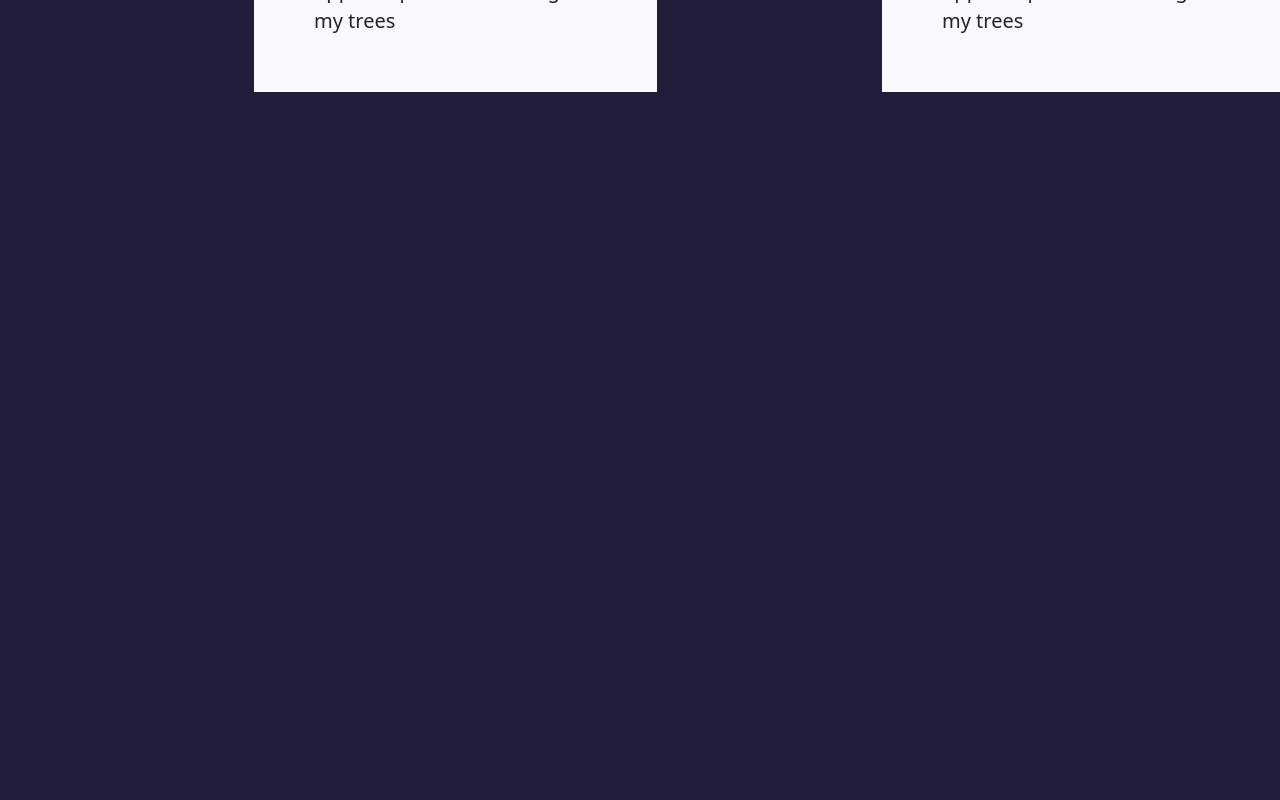
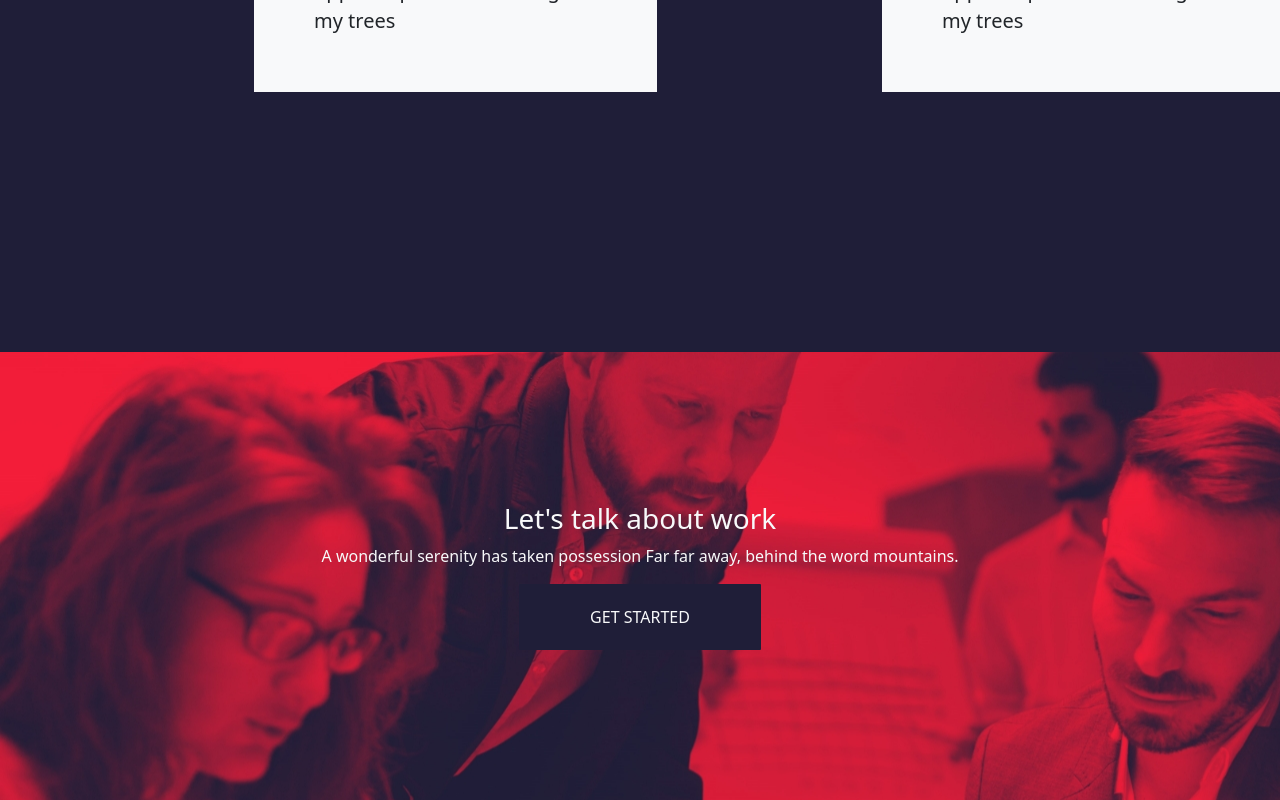
Before and after one commit to ericaostini/proj-html-vuejs, a Vue app: page / in a window 1280 px wide. Shown: the part 4213-5013 px from the top of the page. Before the commit the page ends 4505 px from the top, so only its background shows below. Built offline with nearby package versions, Linux system fonts and the light colour scheme.

Commit message:
footer component, start section base footer top

```diff
--- a/src/App.vue
+++ b/src/App.vue
@@ -1,12 +1,14 @@
 <template>
   <Header />
   <Main />
+  <Footer />
 </template>
 
 <script>
 import { store } from './components/data/store';
 import Header from './components/Header.vue';
 import Main from './components/Main.vue';
+import Footer from './components/Footer.vue';
 export default {
   name: "App",
   data() {
@@ -14,7 +16,7 @@ export default {
       store
     };
   },
-  components: { Header, Main }
+  components: { Header, Main, Footer }
 }
 </script>
 
--- /dev/null
+++ b/src/components/Footer.vue
@@ -0,0 +1,33 @@
+<template>
+    <section id="footer-top" class="text-center">
+        <h3 class="text-light">Let's talk about work</h3>
+        <p class="text-light">A wonderful serenity has taken possession Far far away, behind the word mountains.</p>
+        <button class="btn text-light text-uppercase">Get started</button>
+    </section>
+    <section id="footer-bottom">
+
+    </section>
+</template>
+
+<script>
+export default {
+    name: 'Footer'
+}
+</script>
+
+<style lang="scss" scoped>
+@use '../assets/style/partials/variables' as *;
+
+#footer-top {
+    background-image: url('../assets/images/business-people-working-together-on-project-and-B3MZ4TX.jpg');
+    object-fit: cover;
+    object-position: center;
+    padding: 150px;
+
+    button {
+        background-color: $blueHeader;
+        border-radius: 1px;
+        padding: 20px 70px;
+    }
+}
+</style>
--- a/src/components/Main.vue
+++ b/src/components/Main.vue
@@ -168,6 +168,7 @@ export default {
     }
 
     .blog-info {
+        margin-bottom: 60px;
 
         img {
             width: 685px;
```
Also changed, not shown: src/assets/images/business-people-working-together-on-project-and-B3MZ4TX.jpg (added).
